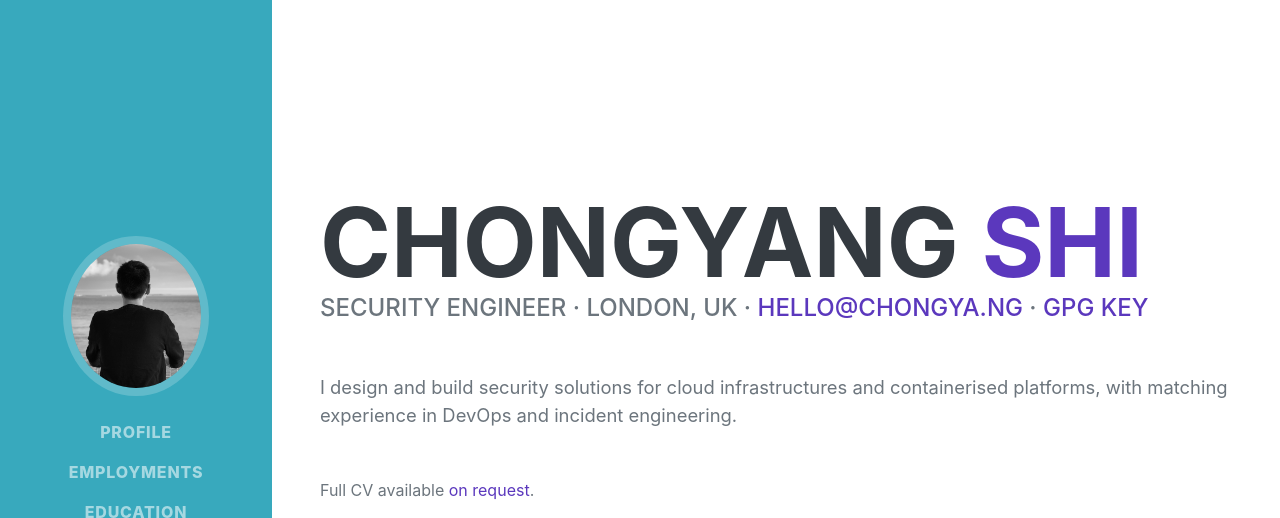
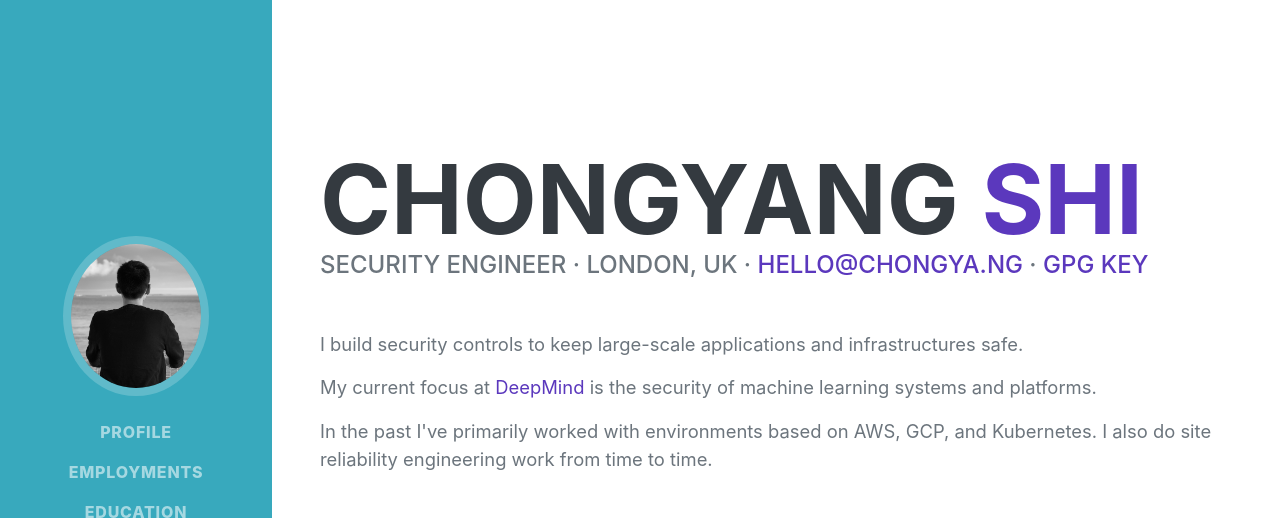
Before and after one commit to chongyangshi/chongya.ng, a plain HTML site: page web/index.html in a window 1280 px wide. Shown: the top 518 px of the page. Drawn offline with nearby package versions, Linux system fonts and the light colour scheme; a web font is replaced by a local one.

Commit message:
Update description to align with LinkedIn

```diff
--- a/web/index.html
+++ b/web/index.html
@@ -78,8 +78,12 @@
                     <a href="mailto:hello@chongya.ng">hello@chongya.ng</a> ·
                     <a href="/pgp_pub.txt">GPG Key</a>
                 </div>
-                <p class="lead mb-5">I design and build security solutions for cloud infrastructures and containerised
-                    platforms, with matching experience in DevOps and incident engineering. </p>
+                <p class="lead mb-3">I build security controls to keep large-scale applications and infrastructures
+                    safe. </p>
+                <p class="lead mb-3">My current focus at <a href="https://deepmind.com/" target="_blank">DeepMind</a> is
+                    the security of machine learning systems and platforms.</p>
+                <p class="lead mb-5"> In the past I've primarily worked with environments based on AWS, GCP, and
+                    Kubernetes. I also do site reliability engineering work from time to time. </p>
                 <p class="mb-5">Full CV available <a href="mailto:hello@chongya.ng">on request</a>.</p>
                 <div class="social-icons">
                     <a class="social-icon" target="_blank" href="https://www.linkedin.com/in/chongyang-shi/"><i
```
Also changed, not shown: 2 other files.
